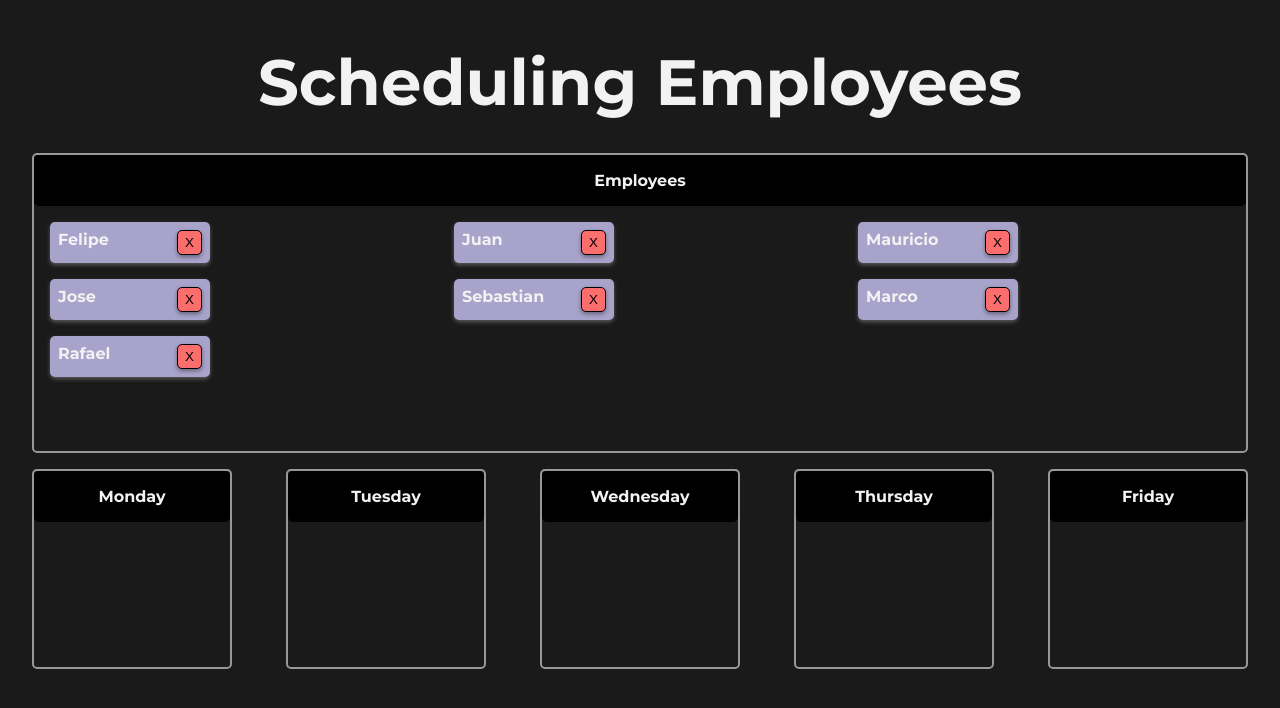
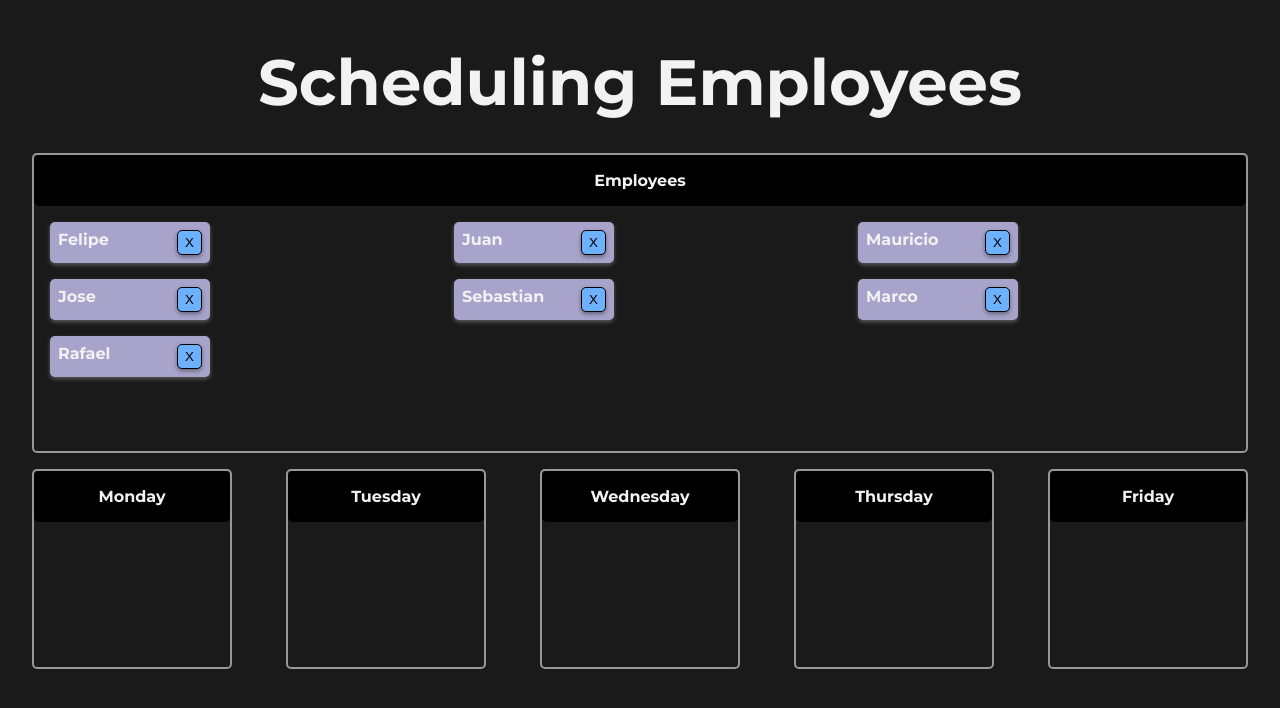
Before and after one commit to Pipeto84/employees, a React (Vite) app: page / in a window 1280 px wide. Shown: the top 708 px of the page. Built offline with nearby package versions, Linux system fonts and the light colour scheme.

Commit message:
button cancel ready

```diff
--- a/src/components/CardItem.tsx
+++ b/src/components/CardItem.tsx
@@ -1,12 +1,13 @@
 import React from "react";
-import { Data } from "../interfaces";
+import { Data, Date } from "../interfaces";
 
 interface Props {
   data: Data;
   handleDragging: (dragging: boolean) => void;
+  handleUpdateList: (id: number, date: Date) => void;
 }
 
-export const CardItem = ({ data, handleDragging }: Props) => {
+export const CardItem = ({ data, handleDragging,handleUpdateList }: Props) => {
   const handleDragStart = (e: React.DragEvent<HTMLDivElement>) => {
     e.dataTransfer.setData("text", `${data.id}`);
     handleDragging(true);
@@ -14,9 +15,9 @@ export const CardItem = ({ data, handleDragging }: Props) => {
 
   const handleDragEnd = () => handleDragging(false);
 
-  const handleOnClick = ()=>{
-    data.date=""
-  }
+  const handleOnClick = () => {
+    handleUpdateList(data.id, "")
+  };
 
   return (
     <div
@@ -26,7 +27,9 @@ export const CardItem = ({ data, handleDragging }: Props) => {
       onDragStart={handleDragStart}
     >
       <p>{data.name}</p>
-      <button className="cancel" onClick={handleOnClick}>X</button>
+      <button className="cancel" onClick={handleOnClick}>
+        X
+      </button>
     </div>
   );
 };
--- a/src/components/ContainerCards.tsx
+++ b/src/components/ContainerCards.tsx
@@ -41,6 +41,7 @@ export const ContainerCards = ({
               data={item}
               key={item.id}
               handleDragging={handleDragging}
+              handleUpdateList={handleUpdateList}
             />
           )
       )}
--- a/src/index.css
+++ b/src/index.css
@@ -89,7 +89,7 @@ body {
 .cancel {
   height: 25px;
   width: 25px;
-  background-color: rgb(252, 109, 109);
+  background-color: rgb(109, 176, 252);
   border-radius: 5px;
   border: black solid 1px;
   box-shadow: 0 2px 4px rgba(0, 0, 0, .4);
```
